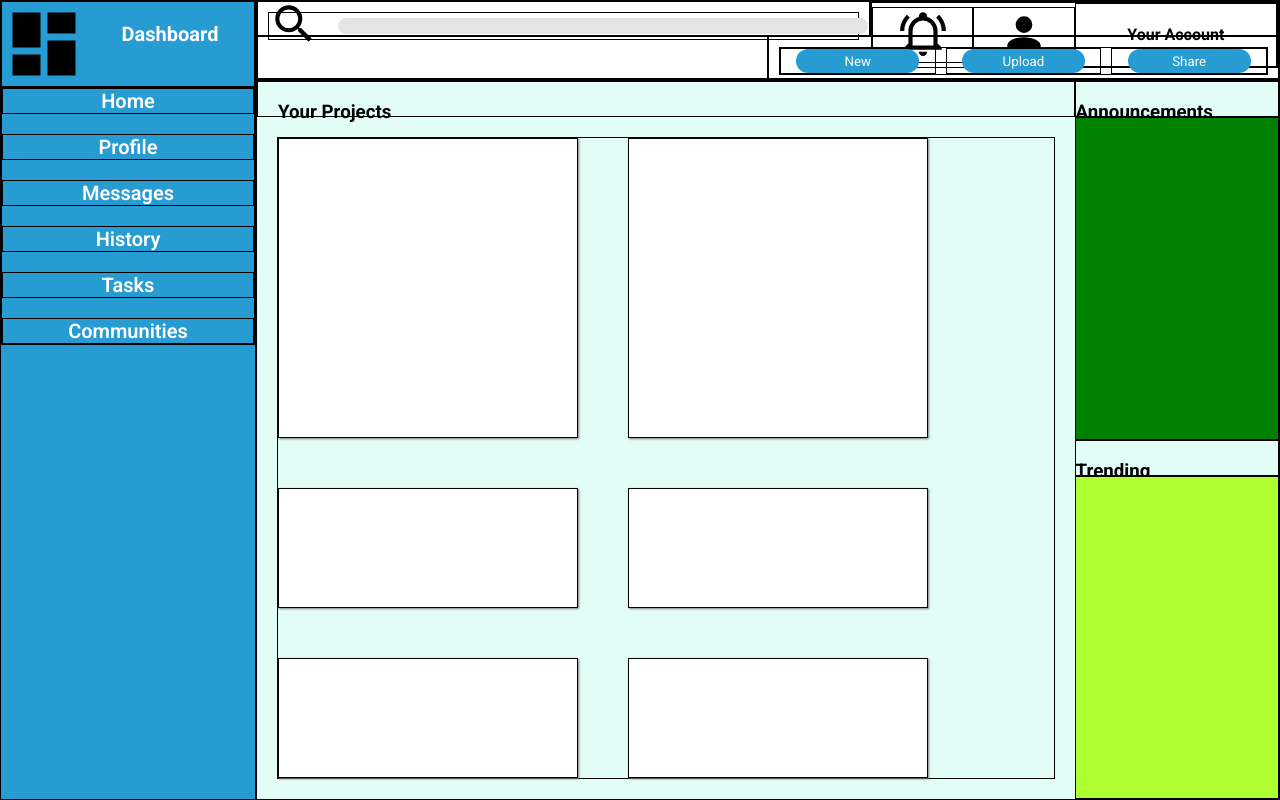
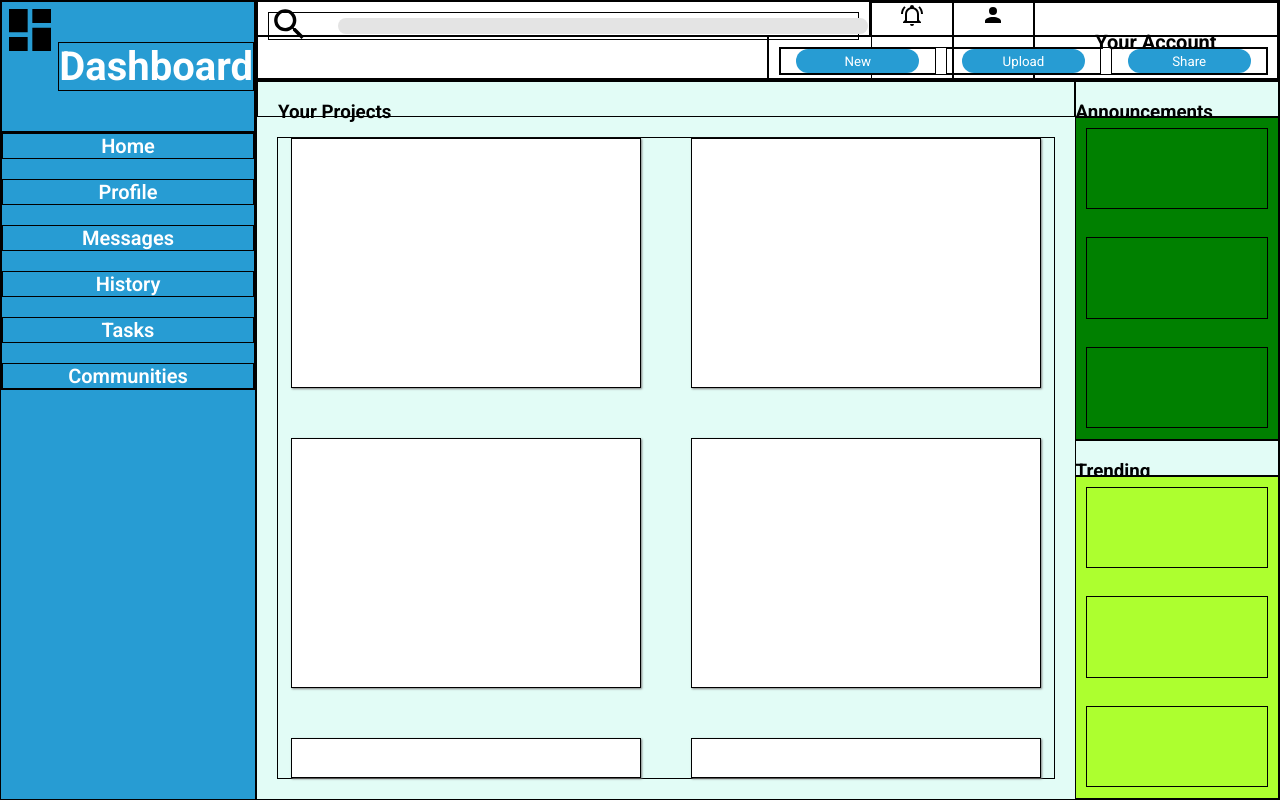
Before and after one commit to cyanryann/odin-admin, a plain HTML site: page index.html in a window 1280 px wide. Drawn offline with Linux system fonts and the light colour scheme.

Commit message:
announcement/trending grid

```diff
--- a/index.html
+++ b/index.html
@@ -17,8 +17,7 @@
                     <input type="search" id="sbar">
                 </form>
             </div>
-            <div class="account">
-                <ul>
+            <ul class="account">
                 <li>
                     <img src="resources/bell-ring-outline.svg">
                 </li>
@@ -29,7 +28,6 @@
                     <h4>Your Account</h4>
                 </li>
             </ul>
-            </div>
             <div class="greeting">
 
             </div>
@@ -90,13 +88,29 @@
                 </div>
             </div>
             <div class="announcements">
+                <div>
 
+                </div>
+                <div>
+
+                </div>
+                <div>
+
+                </div>
             </div>
             <div class="trending-title">
                 <h3>Trending</h3>
             </div>
             <div class="trending">
+                <div>
 
+                </div>
+                <div>
+
+                </div>
+                <div>
+
+                </div>
             </div>
         </div>
     </div>
--- a/style.css
+++ b/style.css
@@ -40,7 +40,9 @@ body {
     background-color: rgb(228, 228, 228);
 }
 .searchcontainer label {
-    width: 50px;
+    max-width: 70%;
+    height: auto;
+    width: auto;
 }
 .searchcontainer input {
     height: 60%;
@@ -97,7 +99,6 @@ button {
     grid-row: 1 / 3;
     font-size: 20px;
     font-weight: 600;
-
 }
 .logo {
     display: grid;
@@ -106,10 +107,14 @@ button {
 }
 .logo img {
     color:white;
+    max-width: 100%;
+    height: auto;
+    width: auto;
 }
 .sidebar h3 {
     text-align: center;
-    font-size: 20px;
+    font-size: 2em;
+    border: 1px black solid;
 }
 .sidebar ul {
     list-style-type: none;
@@ -136,8 +141,9 @@ button {
     grid-column: 1 / 2;
     grid-row: 2 / 5;
     display: grid;
-    grid-template-columns: repeat(auto-fill, minmax(250px, 300px));
-    grid-template-rows: repeat(auto-fill, minmax(250px, 300px));
+    grid-template-columns: repeat(auto-fill, minmax(300px, 350px));
+    grid-template-rows: repeat(auto-fill, minmax(200px, 250px));
+    justify-content: center;
     gap: 50px;
     margin: 20px
 }
@@ -156,6 +162,15 @@ button {
     background-color: green;
     grid-column: 2 / 3;
     grid-row:2 / 3;
+    display: grid;
+    grid-template-columns: 100%;
+    grid-template-rows: 33% 33% 33%;
+    gap: 10px;
+    padding: 10px;
+}
+.announcements > div {
+    border: black 1px solid;
+    height: 80%;
 }
 .trending-title {
     grid-column: 2 / 3;
@@ -168,20 +183,31 @@ button {
     background-color: greenyellow;
     grid-column: 2 / 3;
     grid-row: 4 / 5;
+    display: grid;
+    grid-template-columns: 100%;
+    grid-template-rows: 33% 33% 33%;
+    gap: 10px;
+    padding: 10px;
+}
+.trending > div {
+    border: 1px black solid;
+    height: 80%;
 }
 .account {
     grid-column: 3 / 4;
-}
-.account ul {
+    grid-row: 1 / 2;
     display: grid;
-    grid-template-columns: 1fr 1fr 2fr;
+    grid-template-columns: 1fr 1fr 3fr;
     list-style-type: none;
-    align-items: center;
 }
 .account img {
-    width: 50px;
+    max-width: 30%;
+    height: auto;
+    width: auto;
 }
 .account h4 {
     text-align: center;
+    align-self: center;
+    font-size: 20px;
     color: black;
 }
```
Lines whose indentation alone changed are shown as unchanged.
